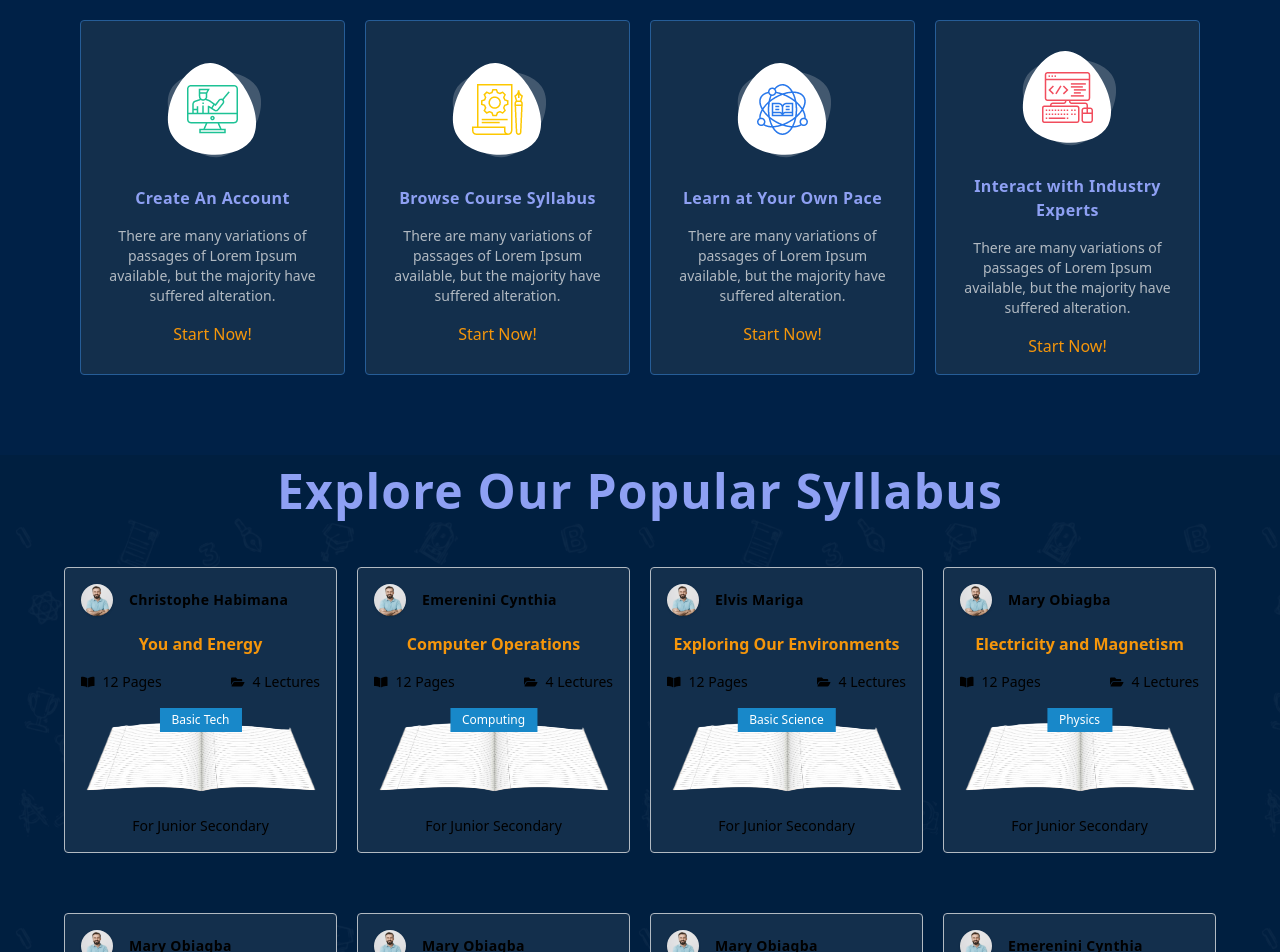
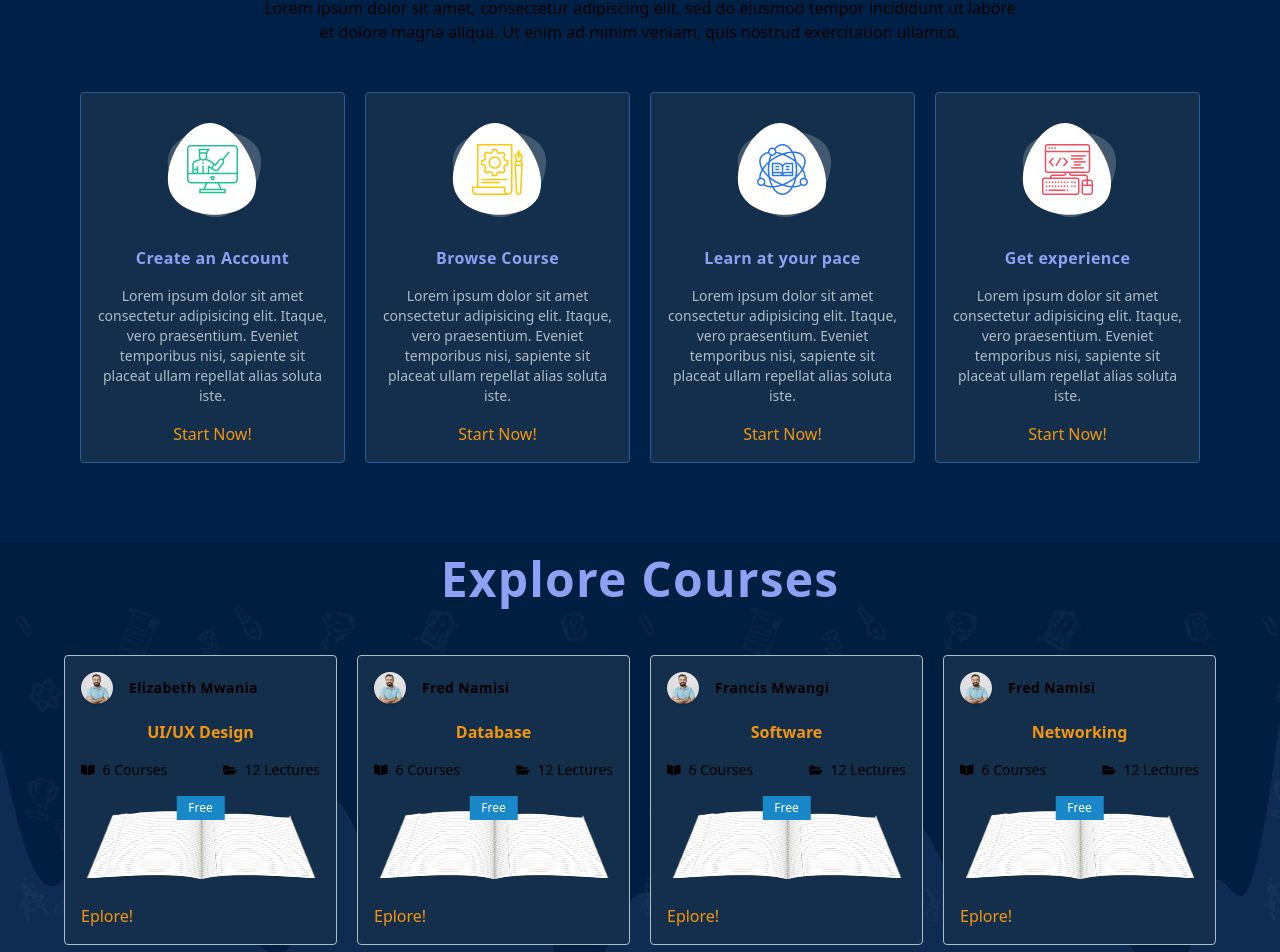
Before and after one commit to Elizabethmwania/tech-learning-app, a React (Create React App) app: page / in a window 1280 px wide. Shown: the part 1684-2636 px from the top of the page. Built offline with nearby package versions, Linux system fonts and the light colour scheme.

Commit message:
organized components

```diff
--- a/package.json
+++ b/package.json
@@ -29,6 +29,7 @@
     "slick-carousel": "^1.8.1",
     "styled-components": "^5.3.3",
     "truncate": "^3.0.0",
+    "uuidv4": "^6.2.13",
     "web-vitals": "^2.1.0",
     "yup": "^0.32.11"
   },
--- a/src/App.js
+++ b/src/App.js
@@ -38,7 +38,7 @@ function App() {
 
   return (
     <Routes>
-      <Route path="/" element={<Home />} />
+      <Route path="" element={<Home />} />
       <Route path="/about-us" element={<AboutUs />} />
       <Route path="/courses" element={<Courses />} />
       <Route path="/signin" element={<SignIn />} />
--- a/src/components/Header/Header.jsx
+++ b/src/components/Header/Header.jsx
@@ -40,9 +40,9 @@ function Header() {
             >
               <img src={logo} alt="logo" className="img-fluid w-12 h-10" />
               <h3 className="flex items-center uppercase">
-                <span className="text-xl font-bold">Learn</span>{" "}
+                <span className="text-xl font-bold"></span>{" "}
                 <span className="text-primary-amber text-2xl font-bolder">
-                  R
+                  TechGurus
                 </span>
               </h3>
             </Link>
--- a/src/components/Logo/Logo.jsx
+++ b/src/components/Logo/Logo.jsx
@@ -11,8 +11,8 @@ export default function Logo() {
       >
         <img src={logo} alt="logo" className="img-fluid w-20 h-20" />
         <h3 className="flex items-center uppercase">
-          <span className="text-2xl font-bold text-primary-600">Learn</span>{" "}
-          <span className="text-primary-amber text-2xl font-bolder">R</span>
+          <span className="text-2xl font-bold text-primary-600">Tech</span>{" "}
+          <span className="text-primary-amber text-2xl font-bolder">Gurus</span>
         </h3>
       </Link>
     </div>
--- a/src/containers/aboutContent/aboutIntro.jsx
+++ b/src/containers/aboutContent/aboutIntro.jsx
@@ -16,7 +16,7 @@ const AboutIntro = () => (
           Education in continuing a proud tradition.
         </h2>
         <p className="leading-relaxed text-center lg:text-left text-sm md:text-base font-medium">
-          LearnR aims to bring together students and teachers on the community
+          TechGurus aims to bring together students and teachers on the community
           platform. We take our mission of increasing global access to quality
           education seriously. We connect learners to the best tutors and
           courses from around the world. The quick, brown fox jumps over a lazy
--- a/src/containers/landingPage/Discover.jsx
+++ b/src/containers/landingPage/Discover.jsx
@@ -1,10 +1,7 @@
 import { Link } from 'react-router-dom';
-import icon1 from '../../assets/img/icon-1.png';
-import icon2 from '../../assets/img/icon-2.png';
-import icon3 from '../../assets/img/icon-3.png';
-import icon4 from '../../assets/img/icon-4.png';
-
-const Discover = () => (
+import { discoverData } from './../../data'
+function Discover () {
+  return(
   <section className="py-16">
     <div className="max-w-6xl mx-auto px-4">
       <div className="offer_content">
@@ -13,7 +10,7 @@ const Discover = () => (
             Education for everyone
           </h5>
           <h2 className="tracking-wide leading-normal my-3 lg:leading-normal text-3xl md:text-4xl lg:text-5xl font-bolder text-primary-900">
-            Discover How LearnR Works
+            Discover How TechGurus Works
           </h2>
           <p className="leading-relaxed text-sm md:text-base">
             Lorem ipsum dolor sit amet, consectetur adipiscing elit, sed do
@@ -22,21 +19,21 @@ const Discover = () => (
           </p>
         </div>
         <div className="grid lg:grid-cols-4 md:grid-cols-3 gap-5 max-h-full py-4 mt-8">
-          {/* 1st  */}
+              {discoverData.discovers.map((discover) => (
           <div
             className="col-span-full md:col-span-1 flex flex-col space-y-4 bg-primary-600 p-4 justify-center items-center border border-primary-fade rounded"
             data-aos="flip-up"
             data-aos-delay="100"
+
           >
-            <div className="icon-box">
-              <img src={icon1} alt="icon" className="img-fluid" />
+            <div className="icon-box" key={discover.id}>
+              <img src={discover.discoverIcon} alt="icon" className="img-fluid" />
             </div>
             <h3 className="font-bold tracking-wide text-primary-900 text-center">
-              Create An Account
+              {discover.discoverTitle}
             </h3>
             <p className="text-grayish-600 text-sm text-center">
-              There are many variations of passages of Lorem Ipsum available,
-              but the majority have suffered alteration.
+              {discover.discoverDetails}
             </p>
             <Link
               to="/sign-in"
@@ -45,79 +42,12 @@ const Discover = () => (
               Start Now!
             </Link>
           </div>
-          {/* 2nd  */}
-          <div
-            className="col-span-full md:col-span-1 flex flex-col space-y-4 bg-primary-600 p-4 justify-center items-center border border-primary-fade rounded"
-            data-aos="flip-up"
-            data-aos-delay="200"
-          >
-            <div className="icon-box">
-              <img src={icon2} alt="icon" className="img-fluid" />
-            </div>
-            <h3 className="font-bold tracking-wide text-primary-900 text-center">
-              Browse Course Syllabus
-            </h3>
-            <p className="text-grayish-600 text-sm text-center">
-              There are many variations of passages of Lorem Ipsum available,
-              but the majority have suffered alteration.
-            </p>
-            <Link
-              to="/sign-in"
-              className="text-primary-amber font-medium hover:underline"
-            >
-              Start Now!
-            </Link>
-          </div>
-          {/* 3rd  */}
-          <div
-            className="col-span-full md:col-span-1 flex flex-col space-y-4 bg-primary-600 p-4 justify-center items-center border border-primary-fade rounded"
-            data-aos="flip-up"
-            data-aos-delay="300"
-          >
-            <div className="icon-box">
-              <img src={icon3} alt="icon" className="img-fluid" />
-            </div>
-            <h3 className="font-bold tracking-wide text-primary-900 text-center">
-              Learn at Your Own Pace
-            </h3>
-            <p className="text-grayish-600 text-sm text-center">
-              There are many variations of passages of Lorem Ipsum available,
-              but the majority have suffered alteration.
-            </p>
-            <Link
-              to="/sign-in"
-              className="text-primary-amber font-medium hover:underline"
-            >
-              Start Now!
-            </Link>
-          </div>
-          {/* 4th  */}
-          <div
-            className="col-span-full md:col-span-1 flex flex-col space-y-4 bg-primary-600 p-4 justify-center items-center border border-primary-fade rounded"
-            data-aos="flip-up"
-            data-aos-delay="400"
-          >
-            <div className="icon-box">
-              <img src={icon4} alt="icon" className="img-fluid" />
-            </div>
-            <h3 className="font-bold tracking-wide text-primary-900 text-center">
-              Interact with Industry Experts
-            </h3>
-            <p className="text-grayish-600 text-sm text-center">
-              There are many variations of passages of Lorem Ipsum available,
-              but the majority have suffered alteration.
-            </p>
-            <Link
-              to="/sign-in"
-              className="text-primary-amber font-medium hover:underline"
-            >
-              Start Now!
-            </Link>
-          </div>
+              ))}
         </div>
       </div>
     </div>
   </section>
+
 );
-
+}
 export default Discover;
--- a/src/containers/landingPage/Explore.jsx
+++ b/src/containers/landingPage/Explore.jsx
@@ -2,55 +2,53 @@ import { FontAwesomeIcon } from "@fortawesome/react-fontawesome";
 import { faBookOpen } from "@fortawesome/free-solid-svg-icons";
 import { faFolderOpen } from "@fortawesome/free-solid-svg-icons";
 import { Link } from 'react-router-dom';
-import teacher from "../../assets/img/teacher.png";
-import Explore_data from "../../constants/explore.json";
 import { Waves } from "../../components/svg/svg";
-import Button from "../../components/Button/Button";
 import book from '../../assets/img/book-rm.png';
 import element from '../../assets/img/elem-bg.png';
+import { courseData } from './../../data';
 
-const Explore = () => (
+function Explore (){
+  return(
   <section className="relative pb-10 bg-tag-section px-4 lg:px-0" style={{ backgroundImage: `url(${element})` }}>
     <Waves className="absolute bottom-0 -z-0 opacity-10" />
     <div className="max-w-6xl mx-auto z-50">
       <div className="max-w-3xl text-center mx-auto">
         <h2 className="tracking-wide leading-snug lg:leading-normal text-3xl md:text-4xl lg:text-5xl mb-5 font-bolder text-primary-900">
-          Explore Our Popular Syllabus
+          Explore Courses
         </h2>
       </div>
       <div className="explore-content">
+
         <div
           className="grid lg:grid-cols-4 md:grid-cols-3 sm:grid-cols-2 gap-5"
           data-aos="fade-up"
-          data-aos-duration="1500"
-        >
-          {Explore_data.map((item, i) => {
-            return (
+          data-aos-duration="1500">
+        {courseData.courses.map((course) => (
               <div
                 className="col-span-full sm:col-span-1 border rounded border-grayish-600 bg-primary-600 p-4 bg-grayish-ligh lg:my-5 flex flex-col space-y-4 hover:shadow-lg transition duration-300 ease-linear"
-                key={i}
+                key={course.id}
               >
                 <div className="flex space-x-4 items-center">
                   <img
-                    src={teacher}
+                    src={course.courseTrainerImage}
                     alt="teacher"
                     className="img-fluid rounded-full h-8 w-8 object-cover shadow"
                   />
                   <h5 className="text-sm font-bold tracking-wide">
-                    {item.name}
+                    {course.courseTrainerName}
                   </h5>
                 </div>
                 <p className="font-bold text-primary-amber text-center">
-                  {item.topic}
+                  {course.courseName}
                 </p>
                 <div className="flex items-center flex-wrap justify-between">
                   <p className="flex space-x-2 items-center">
                     <FontAwesomeIcon icon={faBookOpen} size="xs" />
-                    <span className="text-sm">{item.pages} Pages</span>
+                    <span className="text-sm">{course.courseTopics} Courses</span>
                   </p>
                   <p className="flex space-x-2 items-center">
                     <FontAwesomeIcon icon={faFolderOpen} size="xs" />
-                    <span className="text-sm">{item.lectures} Lectures</span>
+                    <span className="text-sm">{course.courseLectures} Lectures</span>
                   </p>
                 </div>
                 <div className="book-cover relative ">
@@ -62,22 +60,29 @@ const Explore = () => (
                   <p
                     className={`text-white bg-tag-blue absolute text-xs px-3 py-1  top-3 left-1/2 transform -translate-x-1/2 -translate-y-1/2 shadow-2xl`}
                   >
-                    {item.subject}
+                    {course.coursePrice}
                   </p>
                 </div>
-                <p className="text-sm text-center">For Junior Secondary</p>
+                <Link
+              to=""
+              className="text-primary-amber font-medium hover:underline"
+            >
+              Eplore!
+            </Link>
               </div>
-            );
-          })}
+
+         ))}
+
         </div>
-        <div className="max-w-xl mx-auto text-center mt-4">
+        {/* <div className="max-w-xl mx-auto text-center mt-4">
           <Button className="rounded-full !bg-primary-amber !py-3 ring ring-primary-900 ring-offset-2 shake-bottom text-center">
             <Link to="/courses">View All</Link>
           </Button>
-        </div>
+        </div> */}
+
       </div>
     </div>
   </section>
 );
-
+}
 export default Explore;
--- a/src/containers/landingPage/aboutBrief.jsx
+++ b/src/containers/landingPage/aboutBrief.jsx
@@ -21,7 +21,7 @@ const AboutBrief = () => (
             129+ Courses Online from Best Teachers
           </h2>
           <p className="leading-relaxed text-center lg:text-left text-sm md:text-base">
-            LearnR aims to bring together students and teachers on the community
+            TechGurus aims to bring together students and teachers on the community
             platform. We take our mission of increasing global access to quality
             education seriously. We connect learners to the best tutors and
             courses from around the world. The quick, brown fox jumps over a
--- /dev/null
+++ b/src/data.js
@@ -0,0 +1,141 @@
+import { v4 as uuid } from 'uuid';
+import icon1 from "./assets/img/icon-8.png";
+import icon2 from "./assets/img/icon-6.png";
+import icon3 from "./assets/img/icon-7.png";
+import icon4 from './assets/img/icon-1.png';
+import icon5 from './assets/img/icon-2.png';
+import icon6 from './assets/img/icon-3.png';
+import icon7 from './assets/img/icon-4.png';
+import trainer from "./assets/img/teacher.png";
+import cover1 from './assets/img/bc-1.jpg';
+import cover2 from './assets/img/bc-2.jpg';
+import cover3 from './assets/img/bc-3.jpg';
+import cover4 from './assets/img/bc-4.jpg';
+// import cover5 from './assets/img/bc-5.jpg';
+// import cover6 from './assets/img/bc-6.jpg';
+// import cover7 from './assets/img/bc-7.jpg';
+
+
+
+
+const data = [
+    {
+
+    }
+
+]
+export const courseData = {
+  courses: [
+    {
+      id: uuid(),
+      courseTrainerImage: trainer,
+      courseTrainerName: 'Elizabeth Mwania',
+      courseName: 'UI/UX Design',
+      courseTopics: '6',
+      courseLectures: '12',
+      coursePrice: 'Free',
+      courseTagColor: 'bg-tag-pop',
+      courseTag: 'Popular',
+      courseCover: cover1,
+      courseColor: 'bg-tag-yellow'
+    },
+    {
+      id: uuid(),
+      courseTrainerImage: trainer,
+      courseTrainerName: 'Fred Namisi',
+      courseName: 'Database',
+      courseTopics: '6',
+      courseLectures: '12',
+      coursePrice: 'Free',
+      courseTagColor: 'bg-tag-pop',
+      courseTag: 'Popular',
+      courseCover: cover2,
+      courseColor: 'bg-tag-green'
+    },
+    {
+      id: uuid(),
+      courseTrainerImage: trainer,
+      courseTrainerName: 'Francis Mwangi',
+      courseName: 'Software',
+      courseTopics: '6',
+      courseLectures: '12',
+      coursePrice: 'Free',
+      courseTagColor: 'bg-tag-pop',
+      courseTag: 'Popular',
+      courseCover: cover3,
+      courseColor: 'bg-tag-green'
+    },
+    {
+      id: uuid(),
+      courseTrainerImage: trainer,
+      courseTrainerName: 'Fred Namisi',
+      courseName: 'Networking',
+      courseTopics: '6',
+      courseLectures: '12',
+      coursePrice: 'Free',
+      courseTagColor: 'bg-tag-pop',
+      courseTag: 'Popular',
+      courseCover: cover4,
+      courseColor: 'bg-tag-blue'
+    },
+
+  ],
+
+};
+export const discoverData = {
+  discovers: [
+    {
+      id: uuid(),
+      discoverIcon: icon4,
+      discoverTitle: 'Create an Account',
+      discoverDetails:
+        'Lorem ipsum dolor sit amet consectetur adipisicing elit. Itaque, vero praesentium. Eveniet temporibus nisi, sapiente sit placeat ullam repellat alias soluta iste.',
+    },
+    {
+      id: uuid(),
+      discoverIcon: icon5,
+      discoverTitle: 'Browse Course',
+      discoverDetails:
+        'Lorem ipsum dolor sit amet consectetur adipisicing elit. Itaque, vero praesentium. Eveniet temporibus nisi, sapiente sit placeat ullam repellat alias soluta iste.',
+    },
+    {
+      id: uuid(),
+      discoverIcon: icon6,
+      discoverTitle: 'Learn at your pace',
+      discoverDetails:
+        'Lorem ipsum dolor sit amet consectetur adipisicing elit. Itaque, vero praesentium. Eveniet temporibus nisi, sapiente sit placeat ullam repellat alias soluta iste.',
+    },
+    {
+      id: uuid(),
+      discoverIcon: icon7,
+      discoverTitle: 'Get experience',
+      discoverDetails:
+        'Lorem ipsum dolor sit amet consectetur adipisicing elit. Itaque, vero praesentium. Eveniet temporibus nisi, sapiente sit placeat ullam repellat alias soluta iste.',
+    },
+  ],
+};
+export const aboutOfferData = {
+  aboutOffers: [
+     {
+      id: uuid(),
+      aboutOfferIcon: icon1,
+      aboutOfferTitle: 'Learn a course',
+      aboutOfferDetails:
+        'Lorem ipsum dolor sit amet consectetur adipisicing elit. Itaque, vero praesentium. Eveniet temporibus nisi, sapiente sit placeat ullam repellat alias soluta iste.',
+    },
+     {
+      aboutOfferIcon: icon2,
+      aboutOfferTitle: 'Be an expert',
+      aboutOfferDetails:
+        'Lorem ipsum dolor sit amet consectetur adipisicing elit. Itaque, vero praesentium. Eveniet temporibus nisi, sapiente sit placeat ullam repellat alias soluta iste.',
+    },
+    {
+      id: uuid(),
+      aboutOfferIcon: icon3,
+      aboutOfferTitle: 'Land your dream job',
+      aboutOfferDetails:
+        'Lorem ipsum dolor sit amet consectetur adipisicing elit. Itaque, vero praesentium. Eveniet temporibus nisi, sapiente sit placeat ullam repellat alias soluta iste.',
+    },
+  ],
+};
+export default data;
```
Also changed, not shown: src/containers/aboutContent/aboutOffer.jsx (+13 -67 lines), src/containers/landingPage/Banner.jsx (+4 -4 lines), 1 other file (tests, documents, lock files or other folders).
